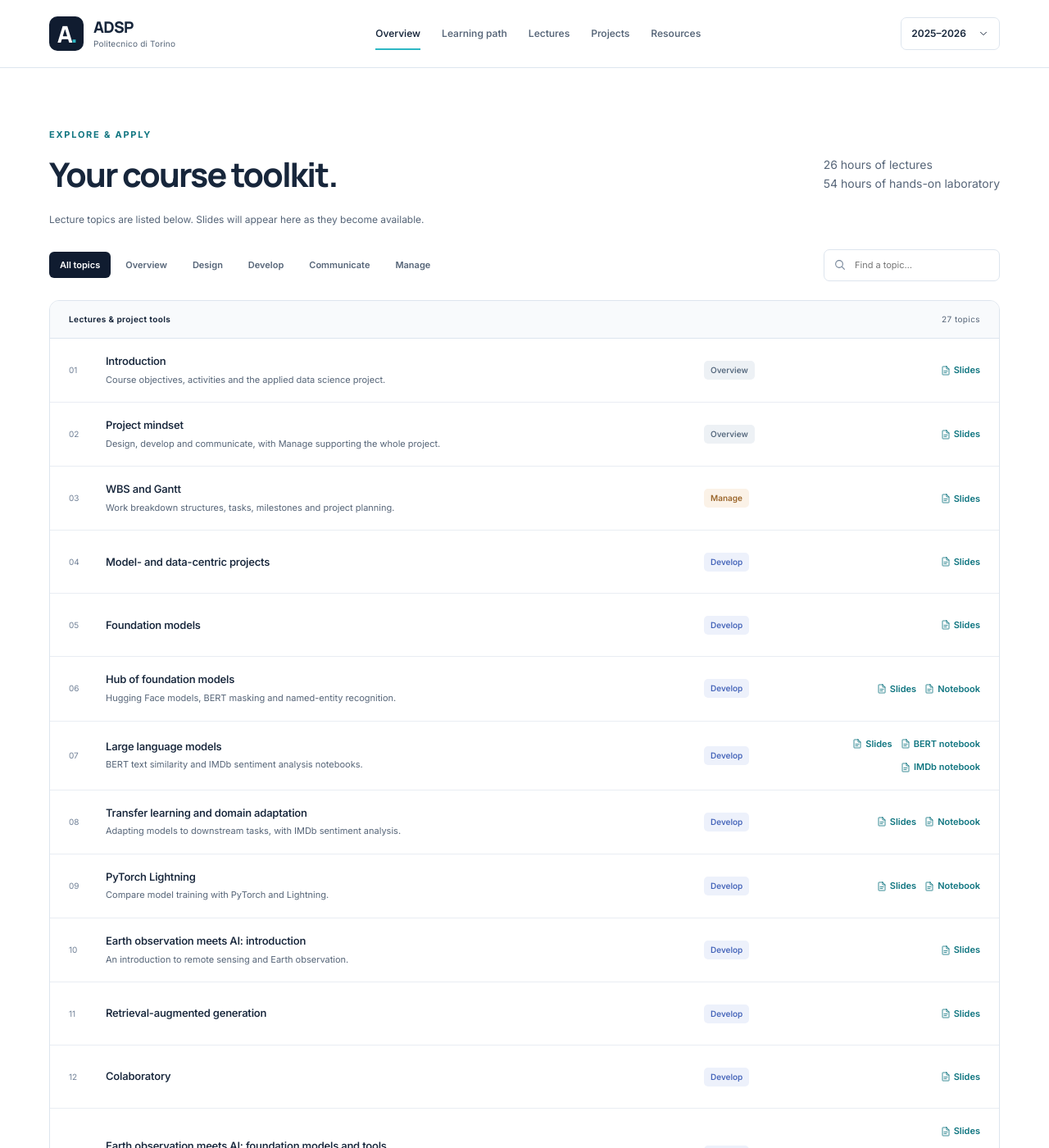
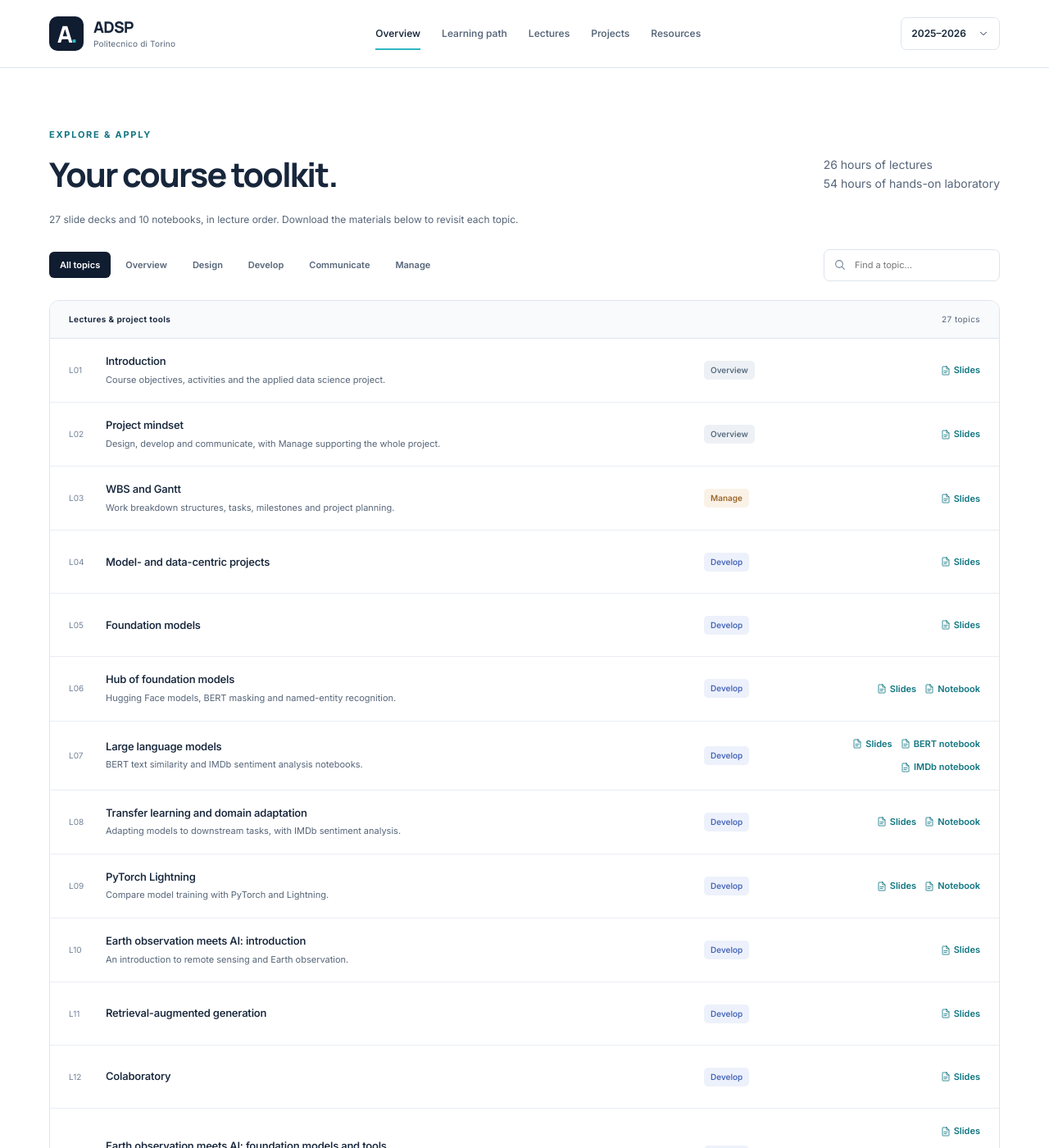
Before and after one commit to adsp-polito/adsp-polito.github.io, a Jekyll site: the page built from README.md, in a window 1280 px wide and 1400 px high, scrolled down 2195 px. Shown: the whole window at 82% size. Built offline with Jekyll 4.4.1, drawn with Linux system fonts in a browser that asks for light colours; some of the changed text lies outside the part shown.

Commit message:
Show numbered lectures and distinct material downloads

```diff
--- a/_layouts/course.html
+++ b/_layouts/course.html
@@ -45,14 +45,14 @@
   <span class="legacy-anchor" id="topics"></span>
   <div class="container">
     <div class="section-heading"><div><span class="eyebrow">Explore & apply</span><h2 id="lectures-title">Your course toolkit.</h2></div><p>{% if course.lecture_hours %}{{ course.lecture_hours }} hours of lectures{% else %}Concepts, methods and practical tools{% endif %}<br>{% if course.lab_hours %}{{ course.lab_hours }} hours of hands-on laboratory{% else %}for your data science project{% endif %}</p></div>
-    {% if course.current %}<p class="resource-note">Lecture topics are listed below. Slides will appear here as they become available.</p>{% endif %}
+    {% if course.material_counts %}<p class="resource-note">{{ course.material_counts.slides }} slide decks and {{ course.material_counts.notebooks }} notebooks, in lecture order. Download the materials below to revisit each topic.</p>{% elsif course.current %}<p class="resource-note">Lecture topics are listed below. Slides will appear here as they become available.</p>{% endif %}
     <div class="resource-tools" hidden>
       <div class="filter-tabs" role="group" aria-label="Filter lectures by {% if course.current %}foundation{% else %}pillar{% endif %}"><button type="button" data-filter="all" class="is-active" aria-pressed="true">All topics</button><button type="button" data-filter="overview" aria-pressed="false">Overview</button>{% for pillar in mindset %}<button type="button" data-filter="{{ pillar.id }}" aria-pressed="false">{{ pillar.name }}</button>{% endfor %}</div>
       <label class="search-box">{% include icon.html name='search' %}<span class="sr-only">Search lecture topics</span><input type="search" id="lecture-search" placeholder="Find a topic…" autocomplete="off"></label>
     </div>
     <div class="resource-library">
       <div class="library-caption"><span>Lectures & project tools</span><span id="resource-count" role="status" aria-live="polite">{{ course.lectures.size }} topics</span></div>
-      <ul class="resource-list">{% for lecture in course.lectures %}<li class="resource-row" data-pillar="{{ lecture.pillar }}"><span class="resource-number">{% if forloop.index < 10 %}0{% endif %}{{ forloop.index }}</span><div class="resource-title"><h3>{{ lecture.title | escape }}</h3>{% if lecture.description %}<p>{{ lecture.description | escape }}</p>{% endif %}</div><div class="resource-meta"><span class="pillar-tag tag-{{ lecture.pillar }}">{{ lecture.pillar | capitalize }}</span>{% if lecture.duration %}<span class="resource-duration">{{ lecture.duration }}</span>{% endif %}</div><div class="resource-links">{% if lecture.links.size > 0 %}{% for link in lecture.links %}<a href="{{ link.url | relative_url | escape }}" aria-label="{{ link.label | escape }}: {{ lecture.title | escape }}">{% include icon.html name='file' %}{{ link.label | escape }}</a>{% endfor %}{% else %}<span class="resource-pending">{% if course.current %}Material pending{% elsif lecture.title == 'Project proposals' %}Topic only{% else %}Slides unavailable{% endif %}</span>{% endif %}</div></li>{% endfor %}</ul>
+      <ul class="resource-list">{% for lecture in course.lectures %}<li class="resource-row{% if lecture.code %} resource-row-numbered{% endif %}" data-pillar="{{ lecture.pillar }}"><span class="resource-number">{% if lecture.code %}{{ lecture.code | escape }}{% else %}{% if forloop.index < 10 %}0{% endif %}{{ forloop.index }}{% endif %}</span><div class="resource-title"><h3>{{ lecture.title | escape }}</h3>{% if lecture.description %}<p>{{ lecture.description | escape }}</p>{% endif %}</div><div class="resource-meta"><span class="pillar-tag tag-{{ lecture.pillar }}">{{ lecture.pillar | capitalize }}</span>{% if lecture.duration %}<span class="resource-duration">{{ lecture.duration }}</span>{% endif %}</div><div class="resource-links">{% if lecture.links.size > 0 %}{% for link in lecture.links %}<a href="{{ link.url | relative_url | escape }}" aria-label="{{ link.label | escape }}: {{ link.title | default: lecture.title | escape }}"{% if link.type == 'notebook' %} download{% endif %}>{% include icon.html name='file' %}{{ link.label | escape }}</a>{% endfor %}{% else %}<span class="resource-pending">{% if course.current %}Material pending{% elsif lecture.title == 'Project proposals' %}Topic only{% else %}Slides unavailable{% endif %}</span>{% endif %}</div></li>{% endfor %}</ul>
       <div class="no-results" hidden><h3>Try another topic.</h3><p>Adjust your search or choose another {% if course.current %}foundation{% else %}pillar{% endif %}.</p><button type="button" class="text-button" id="reset-filters">Show all lectures {% include icon.html name='arrow' %}</button></div>
     </div>
     {% if course.labs.size > 0 %}<div class="lab-block"><div><span class="eyebrow">Put it into practice</span><h3>In the laboratory.</h3><p>Work with people, models and data.<br>Then bring them together in your team project.</p></div><ul>{% for lab in course.labs %}<li><div><strong>{{ lab.title | escape }}</strong>{% if lab.description %}<p>{{ lab.description | escape }}</p>{% endif %}</div><span>{{ lab.duration }}</span></li>{% endfor %}</ul></div>{% elsif course.lab_hours %}<div class="lab-summary"><span class="lab-icon">{% include icon.html name='develop' %}</span><div><h3>{{ course.lab_hours }} hours to build your project.</h3><p>Laboratory activities for the making of the projects.</p></div></div>{% endif %}
```
